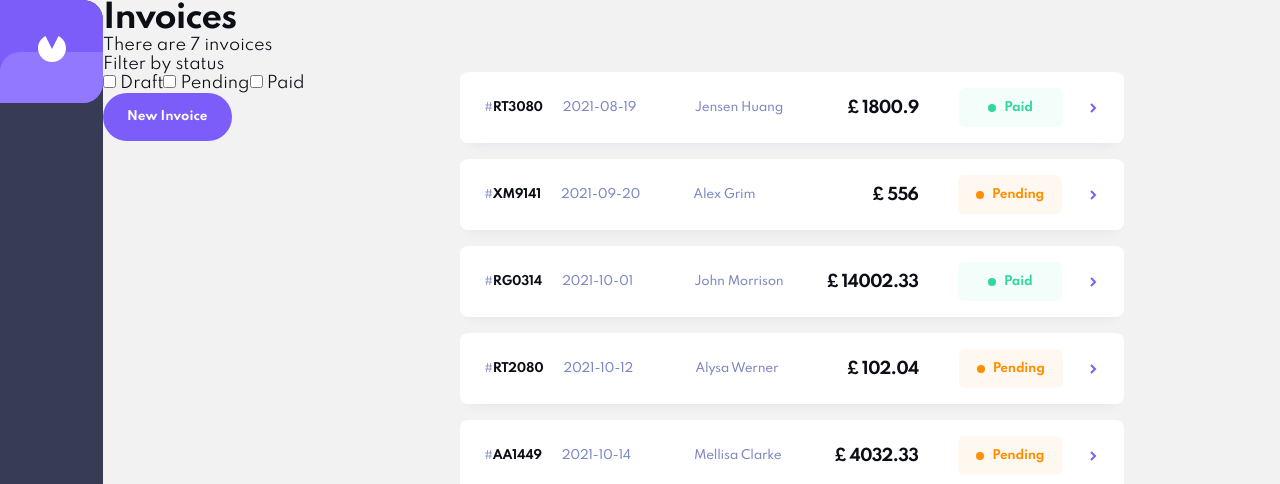
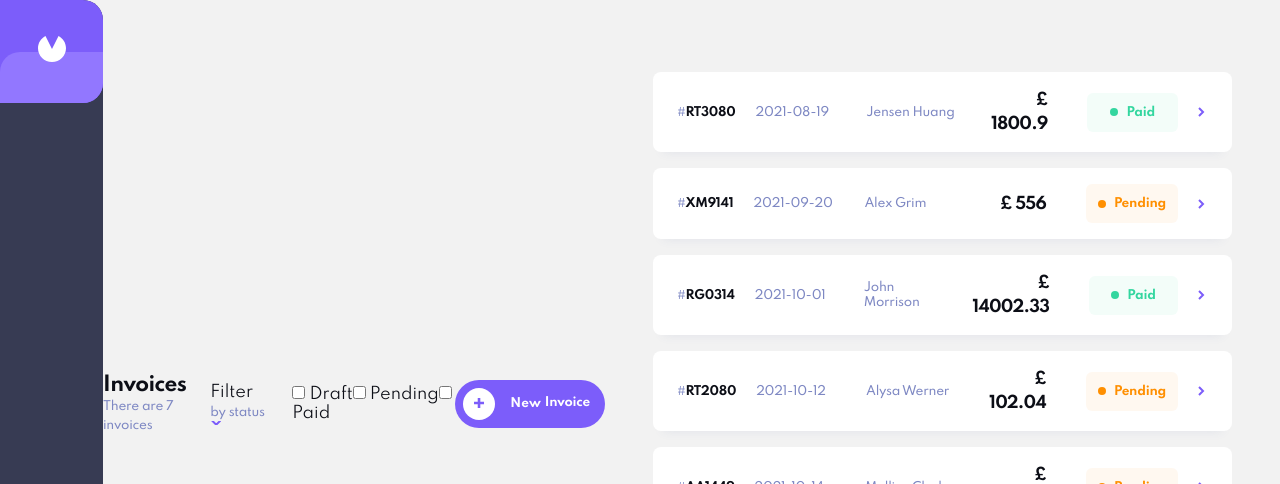
Before and after one commit to knlju/invoice-app, a React (Create React App) app: page / in a window 1280 px wide. Shown: the top 484 px of the page. Built offline with nearby package versions, Linux system fonts and the light colour scheme.

Commit message:
filter btns

```diff
--- a/src/Components/Invoice.jsx
+++ b/src/Components/Invoice.jsx
@@ -44,7 +44,7 @@ const IdWrapper = styled.div `
 const ClientId = styled.span `
     font-weight: 700;
     text-transform: uppercase;
-	margin-right: 125px;
+	margin-right: 110px;
 	color: #0C0E16;
 
     @media screen and (min-width: 768px) {
--- a/src/Components/InvoicesWrapper.js
+++ b/src/Components/InvoicesWrapper.js
@@ -3,7 +3,82 @@ import PropTypes from 'prop-types'
 import InvoiceList from './InvoiceList'
 import { InvoiceContext } from '../Context/InvoiceContext'
 import { Button } from './Styles/Components.style'
+import IconPlus from '../assets/icon-plus.svg'
+import styled from 'styled-components'
+import FilterArrow from '../assets/icon-arrow-down.svg'
 
+
+const IconPlusCont = styled.div `
+    background-color: #fff;
+    border-radius: 50%;
+    height: 32px;
+    width: 32px;
+    background-image: url(${IconPlus});
+    background-repeat: no-repeat;
+    background-position: center center;
+    margin-right: 15px;
+`
+
+const NewInvoiceBtn = styled(Button) `
+    display: flex;
+    align-items: center;
+    padding: 8px 15px 8px 8px;
+
+    span {
+        display: none;
+
+        @media screen and (min-width: 768px) {
+            display: inline-block;
+            font-weight: 700;
+            color: #fff;
+            margin-left: 4px;
+            position: relative;
+            top: -1px;
+        }
+    }
+`
+const NewInvoiceHeader = styled.div `
+
+    display: flex;
+    align-items: center;
+    justify-content: space-between;
+`
+
+const NewInvoiceHeaderFilter = styled.div `
+    display: flex;
+    align-items: center;
+    justify-content: space-between;
+`
+
+const InvoicesLengthMob = styled.span `
+    display: none;
+    @media screen and (min-width: 768px) {
+        display: inline-block;
+    }
+
+`
+const InvoicesFilterMob = styled.span `
+    display: none;
+    @media screen and (min-width: 768px) {
+        display: inline-block;
+    }
+
+`
+
+const InvoicesFilterContainer = styled.div `
+    display: flex;
+    align-items: center;
+    justify-content: center;
+`
+
+const FilterArrowDown = styled.span `
+    background-image: url(${FilterArrow});
+    display: block;
+    background-repeat: no-repeat;
+    background-position: center center;
+    width: 12px;
+    height: 4px;
+`
 
 const InvoicesWrapper = props => {
     const [filters, setFilters] = useState([])
@@ -21,14 +96,14 @@ const InvoicesWrapper = props => {
 
     return (
         <>
-            <div>
+            <NewInvoiceHeader>
                 <div>
-                    <h1>Invoices</h1>
-                    <div>There are {invoices.length} invoices</div>
+                    <h2>Invoices</h2>
+                    <span> <InvoicesLengthMob> There are</InvoicesLengthMob> {invoices.length} invoices</span>
                 </div>
-                <div>
-                    <div>
-                        <div>Filter by status</div>
+                <NewInvoiceHeaderFilter>
+                    <InvoicesFilterContainer>
+                        <div>Filter <InvoicesFilterMob>by status</InvoicesFilterMob>   <FilterArrowDown /> </div>
                         <div>
                             <label htmlFor="draft">
                                 <input type="checkbox" name="draft" id="draft" value={filters.includes("draft")} onChange={e => handleFilterChange("draft")} /> Draft
@@ -40,15 +115,16 @@ const InvoicesWrapper = props => {
                                 <input type="checkbox" name="paid" id="paid" value={filters.includes("paid")} onChange={e => handleFilterChange("paid")} /> Paid
                             </label>
                         </div>
+                    </InvoicesFilterContainer>
+                    <div>
+                        <NewInvoiceBtn type="purple">
+                            {/* TODO add plus */}
+                            <IconPlusCont />
+                            New<span>Invoice</span>
+                        </NewInvoiceBtn>
                     </div>
-                    <div>
-                        <Button type="purple">
-                            {/* TODO add plus */}
-                            New Invoice
-                        </Button>
-                    </div>
-                </div>
-            </div>
+                </NewInvoiceHeaderFilter>
+            </NewInvoiceHeader>
             <InvoiceList invoices={invoices} filters={filters} />
         </>
     )
```
